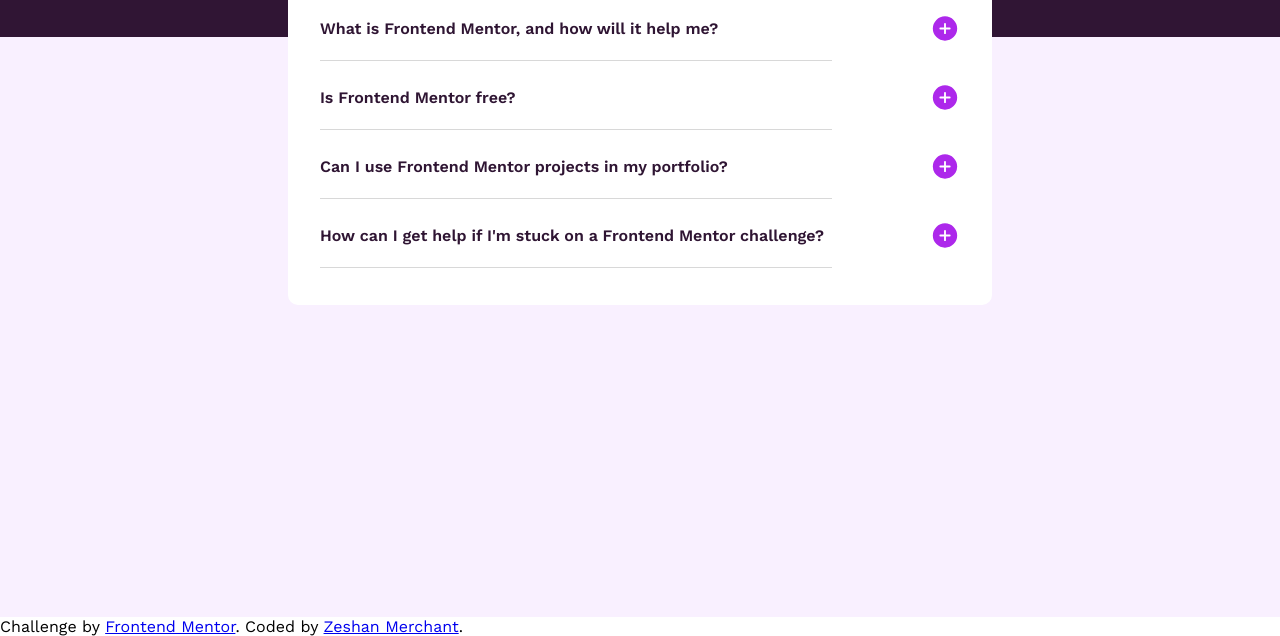
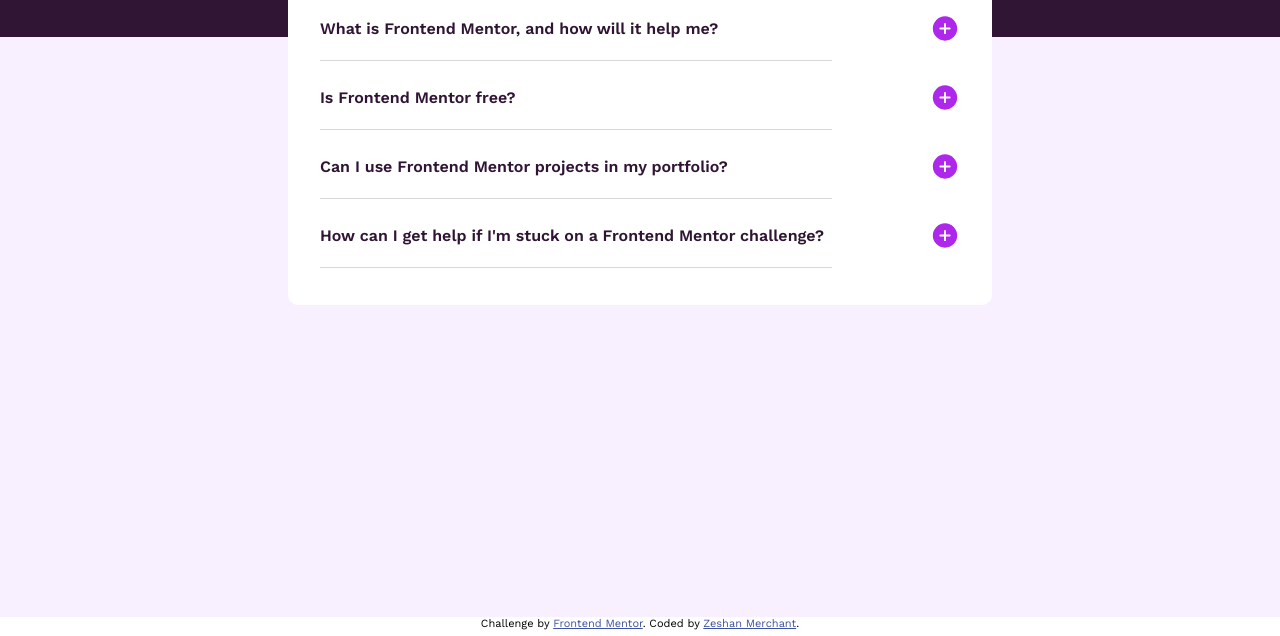
Before and after one commit to zeshan0603/frontend-mentor-challenge-FAQ-accordion, a plain HTML site: page index.html in a window 1280 px wide. Shown: the part 283-919 px from the top of the page. Drawn offline with nearby package versions, Linux system fonts and the light colour scheme.

Commit message:
Update index.html

```diff
--- a/index.html
+++ b/index.html
@@ -15,6 +15,17 @@
     rel="stylesheet">
 
   <link rel="stylesheet" href="./assets/style.css">
+  <!-- Feel free to remove these styles or customise in your own stylesheet 👍 -->
+  <style>
+    .attribution {
+      font-size: 11px;
+      text-align: center;
+    }
+
+    .attribution a {
+      color: hsl(228, 45%, 44%);
+    }
+  </style>
 </head>
 
 <body>
@@ -111,7 +122,7 @@
 
   <div class="attribution">
     Challenge by <a href="https://www.frontendmentor.io?ref=challenge" target="_blank">Frontend Mentor</a>.
-    Coded by <a href="#">Zeshan Merchant</a>.
+    Coded by <a href="https://github.com/zeshan0603">Zeshan Merchant</a>.
   </div>
 
   <script src="./assets/app.js"></script>
```
